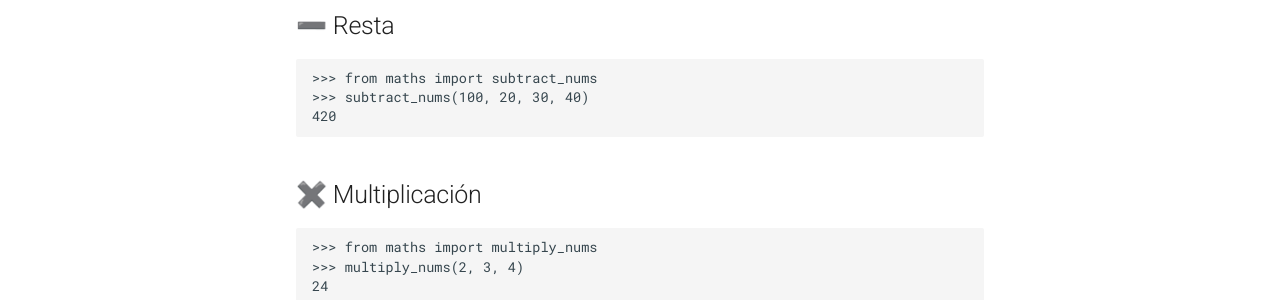
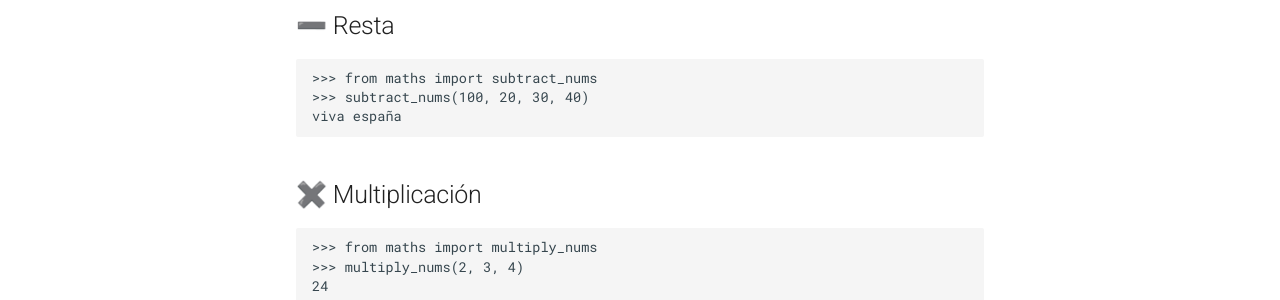
Before and after one commit to BaywatchZEfron/auto-doc, an MkDocs documentation site: the page built from docs/maths.md, in a window 1280 px wide and 976 px high. Shown: the part 432-732 px from the top of the window. Built offline with MkDocs 1.6.1 and Material for MkDocs 9.7.7, drawn with Linux system fonts in a browser that asks for light colours.

Commit message:
super prueba 4

````diff
--- a/docs/maths.md
+++ b/docs/maths.md
@@ -14,7 +14,7 @@ Esta librería ofrece funciones básicas de matemáticas que aceptan un número
 ```python
 >>> from maths import subtract_nums
 >>> subtract_nums(100, 20, 30, 40)
-420
+viva españa
 ```
 
 ## ✖️ Multiplicación
````
